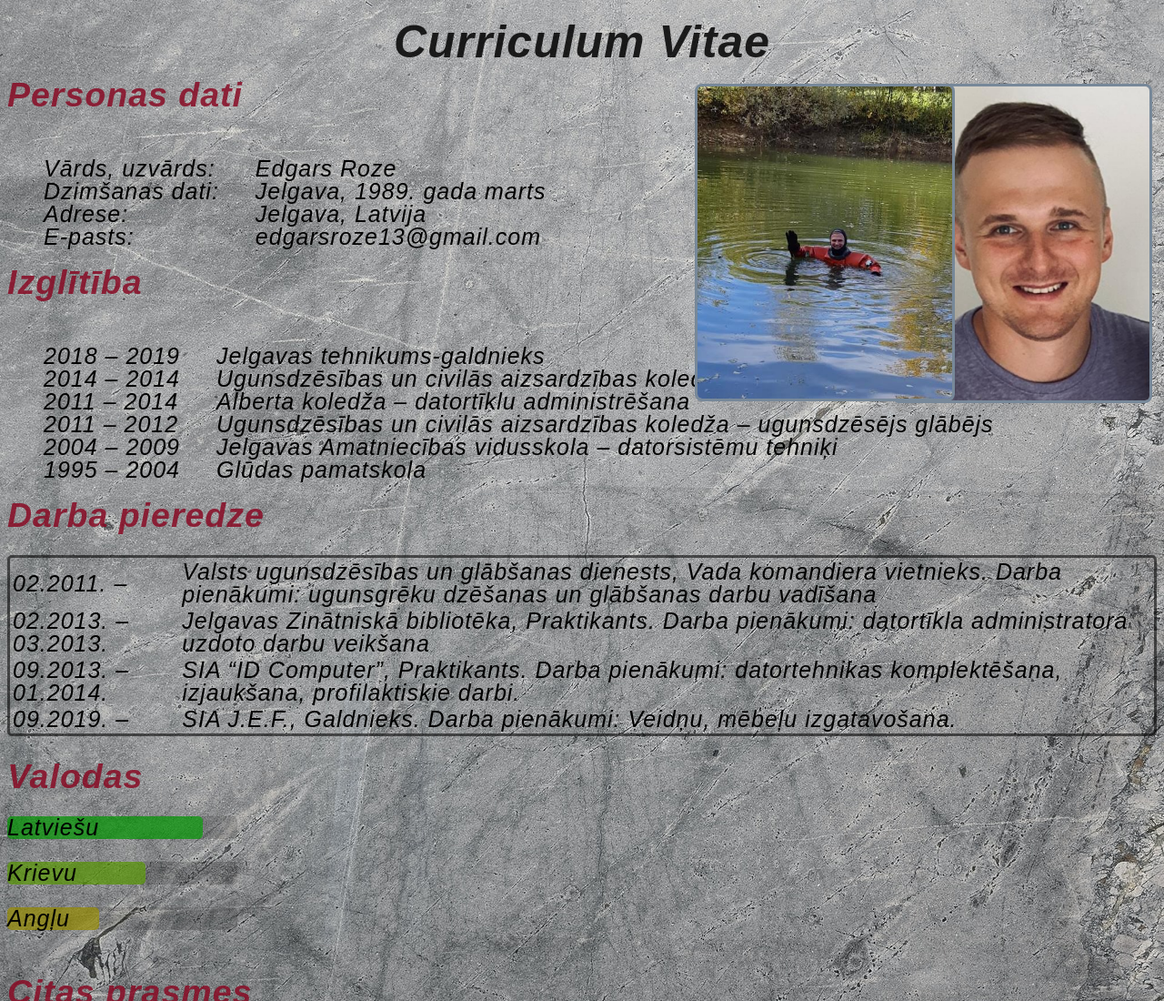
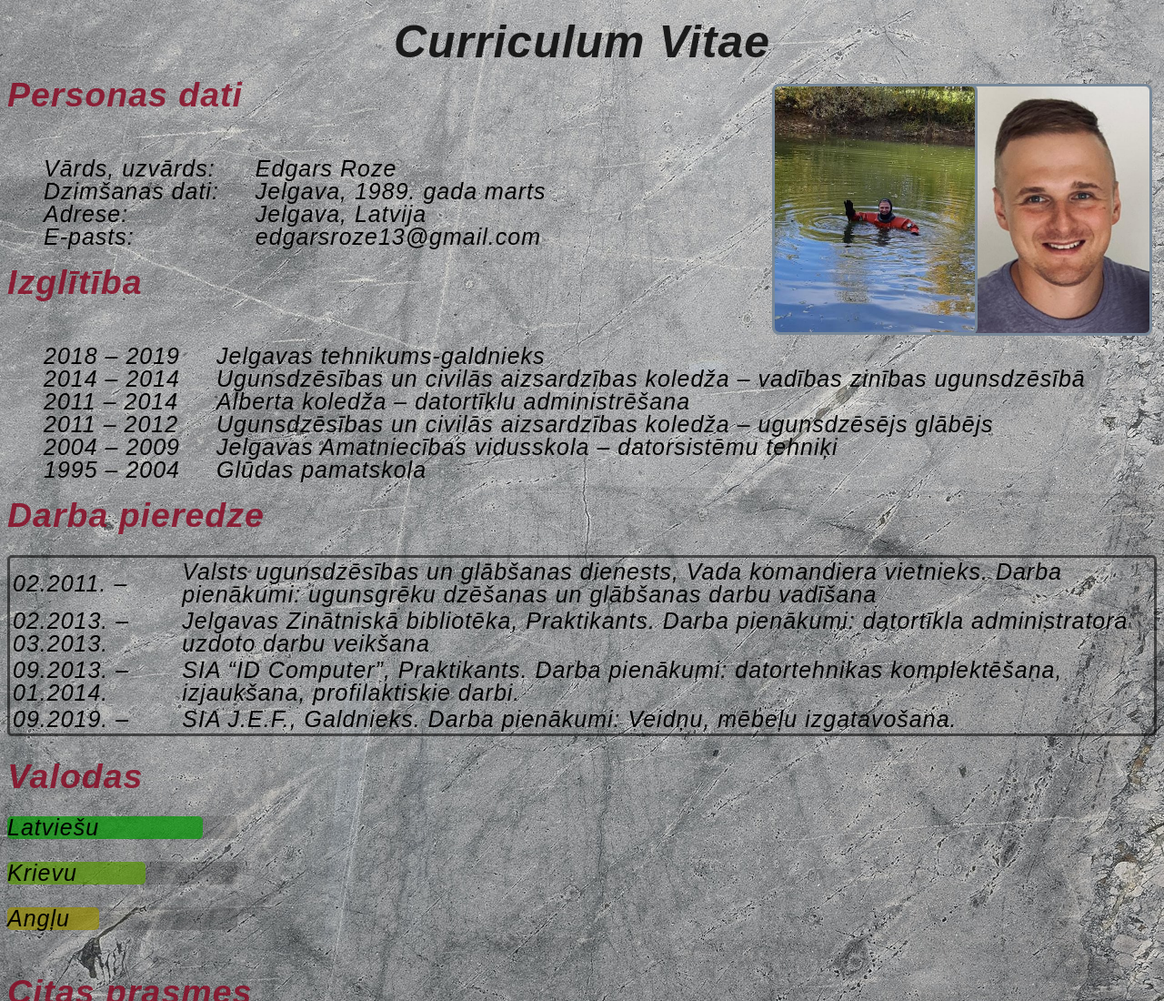
Before and after one commit to egaworld13/CV, a plain HTML site: page index.html in a window 1280 px wide. Shown: the top 1100 px of the page at 91% size. Drawn offline with Linux system fonts and the light colour scheme.

Commit message:
Update styles.css

```diff
--- a/styles.css
+++ b/styles.css
@@ -45,12 +45,12 @@ table{
 tr:hover {background-color: rgba(90, 0, 18, 0.384);}
 .es{
     border-radius: 8px;
-    position: absolute;right: 1%;width: 280px;
+    position: absolute;right: 1%;width: 220px;
     border-style: solid; color: lightslategrey;
 }
 .eleja{
     border-radius: 8px;
-    position: absolute;right: 18%;
+    position: absolute;right: 16%;
     border-style: solid; color: lightslategrey;
-    width: 280px;
+    width: 220px;
 }
```
